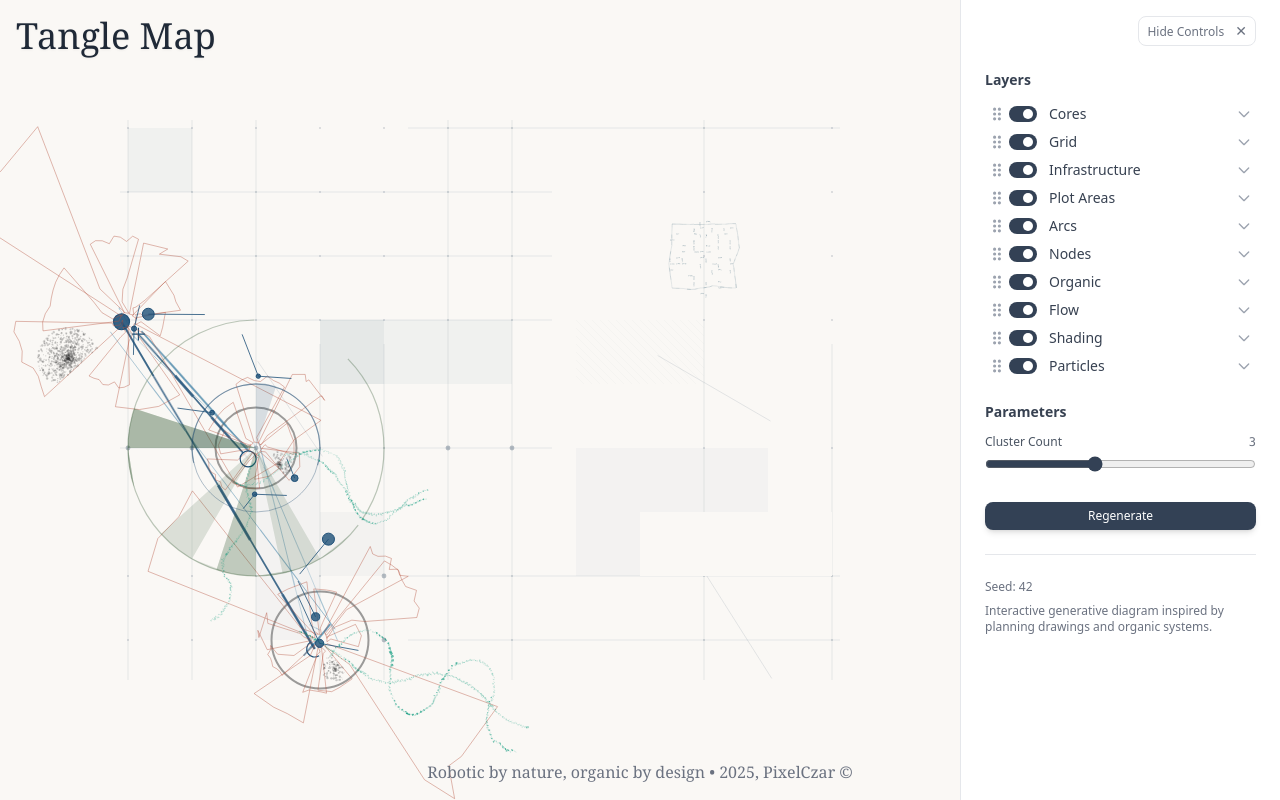
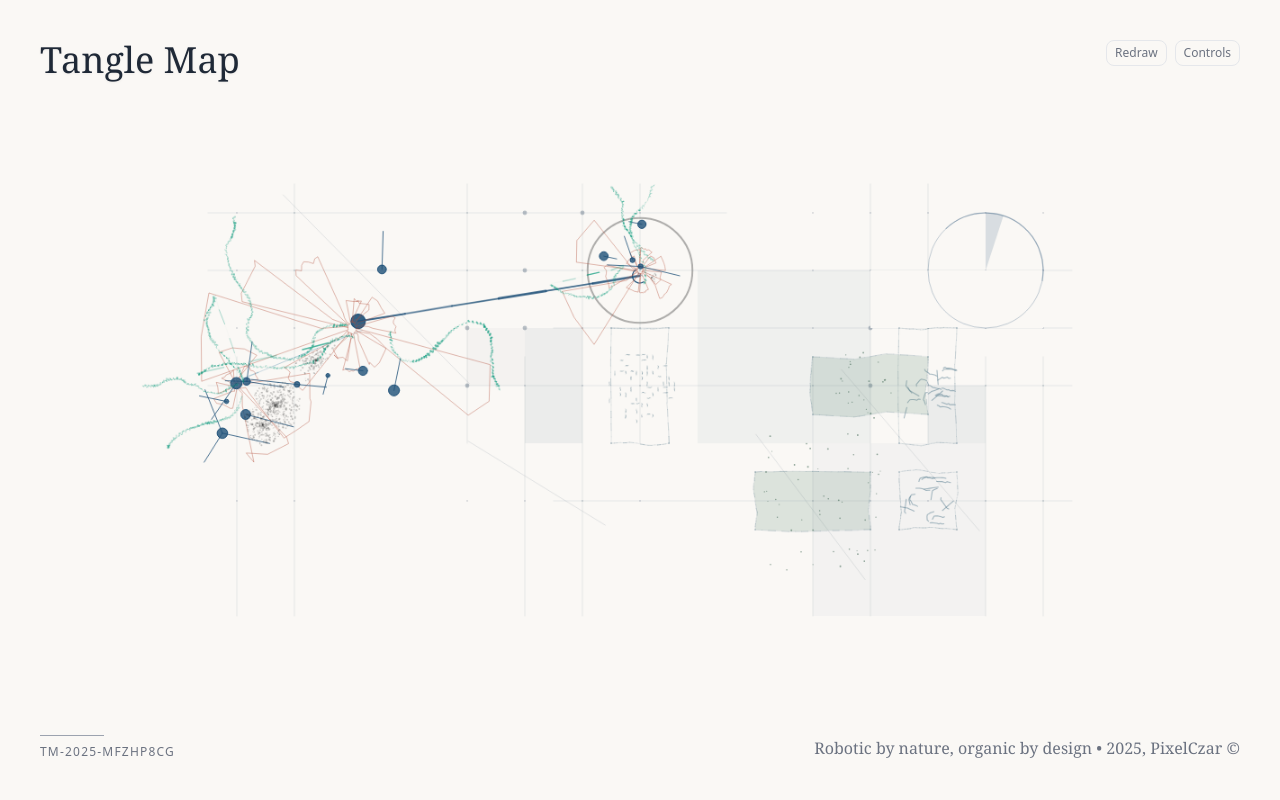
Before and after one commit to pixelczar/tangle-map, a React (Create React App) app: page / in a window 1280 px wide. Built offline with nearby package versions, Linux system fonts and the light colour scheme; the HTML template or start-up script is replaced by a standard one.

Commit message:
smoothed out animations, cleaned stuff up

```diff
--- a/public/index.html
+++ b/public/index.html
@@ -9,6 +9,23 @@
       name="description"
       content="Tangle Map - Generative art tool for visualizing complex multi-factor problems"
     />
+
+    <!-- Open Graph / Facebook -->
+    <meta property="og:type" content="website" />
+    <meta property="og:url" content="https://tangle-map.vercel.app/" />
+    <meta property="og:title" content="Tangle Map" />
+    <meta property="og:description" content="Generative art tool for visualizing complex multi-factor problems. Robotic by nature, organic by design." />
+    <meta property="og:image" content="%PUBLIC_URL%/tangle-map-og-1200x630.png" />
+    <meta property="og:image:width" content="1200" />
+    <meta property="og:image:height" content="630" />
+
+    <!-- Twitter -->
+    <meta property="twitter:card" content="summary_large_image" />
+    <meta property="twitter:url" content="https://tangle-map.vercel.app/" />
+    <meta property="twitter:title" content="Tangle Map" />
+    <meta property="twitter:description" content="Generative art tool for visualizing complex multi-factor problems. Robotic by nature, organic by design." />
+    <meta property="twitter:image" content="%PUBLIC_URL%/tangle-map-og-1200x630.png" />
+
     <title>Tangle Map</title>
   </head>
   <body>
--- a/src/App.js
+++ b/src/App.js
@@ -43,7 +43,7 @@ const TangleMapApp = () => {
           shading: true,
           cores: true
         },
-        showControls: true,
+        showControls: false,
         expandedLayers: {},
         layerOrder: [] // Will be set by LayerManager based on z-index
       };
@@ -72,10 +72,9 @@ const TangleMapApp = () => {
       // FORCE ENABLE PLOT AREAS LAYER - it must always be on!
       savedLayers.plotAreas = true;
 
-      const savedShowControlsRaw = localStorage.getItem(STORAGE_KEYS.showControls);
-      const savedShowControls = savedShowControlsRaw === 'true' || savedShowControlsRaw === 'false'
-        ? savedShowControlsRaw === 'true'
-        : true;
+      // Clear the showControls localStorage to force hidden state
+      localStorage.removeItem(STORAGE_KEYS.showControls);
+      const savedShowControls = false;
 
       const savedExpandedRaw = localStorage.getItem(STORAGE_KEYS.expandedLayers);
       const savedExpanded = savedExpandedRaw ? JSON.parse(savedExpandedRaw) : {};
@@ -114,12 +113,16 @@ const TangleMapApp = () => {
 
   // State management
   const [seed, setSeed] = useState(42);
+  const [editionId, setEditionId] = useState(null);
   const [layers, setLayers] = useState(initialState.layers);
+  const [isAnimating, setIsAnimating] = useState(false);
+  const [canvasOpacity, setCanvasOpacity] = useState(1);
+  const [isInitialLoad, setIsInitialLoad] = useState(true);
   const [showControls, setShowControls] = useState(initialState.showControls);
   const [expandedLayers, setExpandedLayers] = useState(initialState.expandedLayers);
   const [parameters, setParameters] = useState({
     clusterCount: 3, // Default cluster count
-    padding: 120,
+    padding: 160, // Increased padding to prevent edge clipping
     noiseScale: 0.02
   });
   const [layerOrder, setLayerOrder] = useState(initialState.layerOrder);
@@ -281,6 +284,19 @@ const TangleMapApp = () => {
     render(0, true); // true = generate data
   }, [render]);
 
+  // Handle window resize - redraw canvas without regenerating data
+  useEffect(() => {
+    const handleResize = () => {
+      if (canvasRef.current) {
+        // Trigger a redraw without regenerating data
+        render(0, false); // false = don't regenerate data, just redraw
+      }
+    };
+
+    window.addEventListener('resize', handleResize);
+    return () => window.removeEventListener('resize', handleResize);
+  }, [render]);
+
 
   // Layer toggle handler
   const toggleLayer = useCallback((layerName) => {
@@ -295,12 +311,63 @@ const TangleMapApp = () => {
     });
   }, []);
 
-  // Regenerate with new seed
-  const regenerate = useCallback(() => {
+  // Generate unique edition identifier
+  const generateEditionId = useCallback(() => {
+    const timestamp = Date.now();
+    const random = Math.floor(Math.random() * 1000000);
+    const year = new Date().getFullYear();
+    return `TM-${year}-${timestamp.toString(36).toUpperCase()}`;
+  }, []);
+
+  // Simple regenerate with fade transition
+  const regenerate = useCallback(async () => {
+    if (isAnimating) return; // Prevent multiple animations
+
+    setIsAnimating(true);
+
+    // Fade out current canvas
+    setCanvasOpacity(0);
+
+    // Wait for fade out to complete
+    await new Promise(resolve => setTimeout(resolve, 300));
+
+    // Generate new data
     setSeed(Math.floor(Math.random() * 10000));
+    setEditionId(generateEditionId());
     clusterSystemRef.current.clusters = []; // Clear existing clusters
+
+    // Render new data
     render(0, true); // Regenerate data
-  }, [render]);
+
+    // Wait a moment for render to complete
+    await new Promise(resolve => setTimeout(resolve, 100));
+
+    // Fade in new canvas
+    setCanvasOpacity(1);
+
+    // Wait for fade in to complete
+    await new Promise(resolve => setTimeout(resolve, 300));
+
+    setIsAnimating(false);
+  }, [render, generateEditionId, isAnimating]);
+
+  // Initialize edition ID on first load
+  useEffect(() => {
+    if (!editionId) {
+      setEditionId(generateEditionId());
+    }
+  }, [editionId, generateEditionId]);
+
+  // Trigger initial fade-in after first render
+  useEffect(() => {
+    if (isInitialLoad) {
+      const timer = setTimeout(() => {
+        setIsInitialLoad(false);
+      }, 100); // Small delay to ensure canvas is rendered
+      return () => clearTimeout(timer);
+    }
+  }, [isInitialLoad]);
+
 
 
   // Parameter update handlers
@@ -646,47 +713,70 @@ const TangleMapApp = () => {
 
   return (
     <div className="w-full h-screen relative overflow-hidden" style={{ background: 'rgba(250, 248, 245, 1)' }}>
-      {/* Responsive layout - canvas resizes when panel opens */}
-      <div className="absolute inset-0 flex">
-        {/* Canvas area - resizes to fit remaining space */}
+      {/* Canvas area - directly centered */}
       <div
-          className="h-full flex items-center justify-center transition-all duration-500 ease-in-out"
+        className="absolute inset-0 flex items-center justify-center transition-all duration-500 ease-in-out"
         style={{
-            width: showControls ? 'calc(100% - 320px)' : '100%'
+          width: showControls ? 'calc(100% - 280px)' : '100%',
+          right: showControls ? '280px' : '0'
         }}
       >
         <canvas
           ref={canvasRef}
-            className="max-w-full max-h-full"
-            style={{ background: 'rgba(250, 248, 245, 1)' }}
+          className={`transition-opacity duration-300 ease-in-out ${
+            isInitialLoad ? 'opacity-0' : 'opacity-100'
+          }`}
+          style={{
+            background: 'rgba(250, 248, 245, 1)',
+            display: 'block',
+            opacity: isInitialLoad ? undefined : canvasOpacity,
+            maxWidth: '90vw',
+            maxHeight: '90vh',
+            objectFit: 'contain'
+          }}
         />
 
         {/* Canvas Overlay Title */}
-          <div className="absolute top-4 left-4">
+        <div className="absolute top-10 left-10">
           <h1 className="text-4xl instrument-serif text-gray-800 drop-shadow-sm">Tangle Map</h1>
         </div>
 
           {/* Footer */}
-          <div className="absolute bottom-4 left-1/2 transform -translate-x-1/2 text-center">
+          <div className="absolute bottom-10 right-10 text-right">
             <p className="font-serif text-gray-500">
             Robotic by nature, organic by design  •  {new Date().getFullYear()}, PixelCzar ©
             </p>
           </div>
 
+          {/* Edition ID - Swiss Style */}
+          {editionId && (
+            <div className="absolute bottom-10 left-10">
+              <div className="w-16 h-px bg-gray-400 mb-2"></div>
+              <p className="text-xs font-sans text-gray-500 tracking-widest uppercase">
+                {editionId}
+              </p>
+            </div>
+          )}
+
           {/* Top Right Buttons - Far right top corner with opacity transition */}
           <div
-            className="absolute top-4 right-4 transition-opacity duration-300 ease-in-out flex gap-2"
+            className="absolute top-10 right-10 transition-opacity duration-300 ease-in-out flex gap-2"
             style={{ opacity: showControls ? 0 : 1, pointerEvents: showControls ? 'none' : 'auto' }}
           >
             <button
               onClick={regenerate}
-              className="px-2 py-1 text-xs text-gray-500 hover:text-gray-700 hover:bg-gray-100 rounded-lg transition-colors border border-gray-200"
+              disabled={isAnimating}
+              className={`px-2 py-1 text-xs rounded-lg transition-colors border border-gray-200 ${
+                isAnimating
+                  ? 'text-gray-400 cursor-not-allowed'
+                  : 'text-gray-500 hover:text-gray-700 hover:bg-gray-100'
+              }`}
             >
               Redraw
             </button>
             <button
               onClick={() => setShowControls(true)}
-              className="px-3 py-1.5 bg-slate-700 text-white rounded-lg shadow-md hover:bg-slate-800 transition-colors text-xs font-medium"
+              className="px-2 py-1 text-xs rounded-lg transition-colors border border-gray-200 text-gray-500 hover:text-gray-700 hover:bg-gray-100"
             >
               Controls
             </button>
@@ -695,9 +785,9 @@ const TangleMapApp = () => {
 
         {/* Control Panel - always rendered, slides in/out smoothly */}
         <div
-          className="h-full bg-white max-h-screen overflow-y-auto transition-all duration-500 ease-in-out"
+          className="h-full bg-white max-h-screen overflow-y-auto transition-all duration-500 ease-in-out absolute right-0 top-0"
           style={{
-            width: '320px',
+            width: '280px',
             transform: showControls ? 'translateX(0)' : 'translateX(100%)',
             borderLeft: showControls ? '1px solid #e5e7eb' : 'none'
           }}
@@ -841,7 +931,6 @@ const TangleMapApp = () => {
         </div>
       </div>
     </div>
-    </div>
   );
 };
 
```
Also changed, not shown: public/tangle-map-og-1200x630.png (added). Lines whose indentation alone changed are shown as unchanged.
